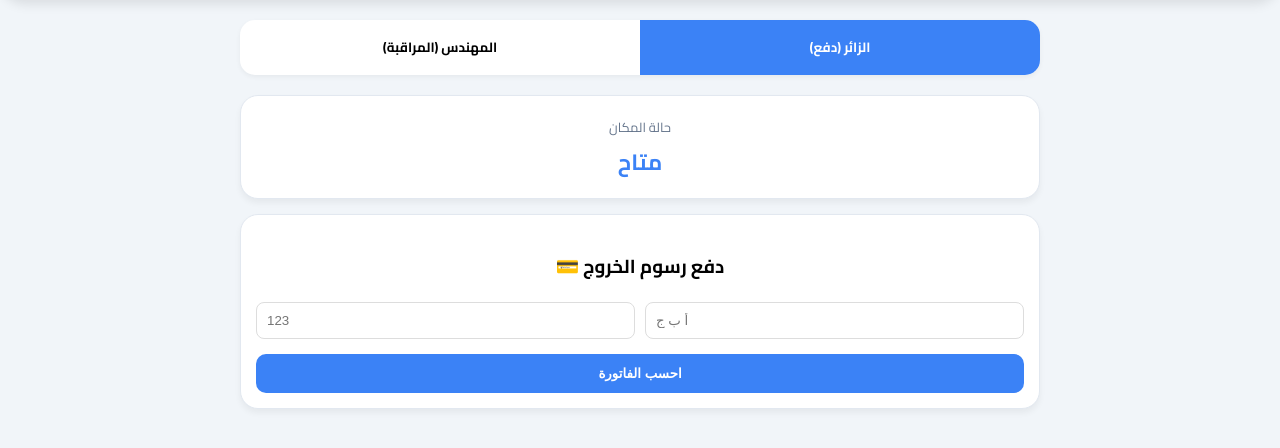
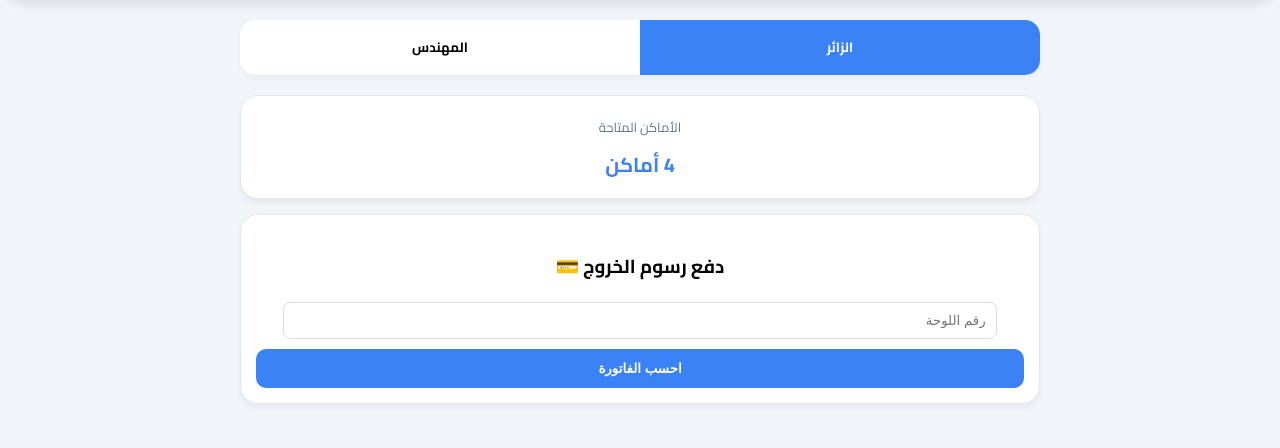
Before and after one commit to omarshaker10/Smart-Parking, a Flask app: page / in a window 1280 px wide. Shown: the part 116-564 px from the top of the page. Run offline with Flask 3, Linux system fonts and the light colour scheme.

Commit message:
Update index.html

```diff
--- a/templates/index.html
+++ b/templates/index.html
@@ -3,7 +3,7 @@
 <head>
     <meta charset="UTF-8">
     <meta name="viewport" content="width=device-width, initial-scale=1.0">
-    <title>Smart City Parking - Engineering Pro</title>
+    <title>Smart Garage Pro</title>
     <link href="https://fonts.googleapis.com/css2?family=Cairo:wght@400;700&display=swap" rel="stylesheet">
     <style>
         :root { --primary: #0f172a; --accent: #3b82f6; --danger: #ef4444; --success: #10b981; --bg: #f1f5f9; }
@@ -12,14 +12,11 @@
         .container { max-width: 800px; margin: auto; padding: 20px; }
         .sensor-grid { display: grid; grid-template-columns: 1fr 1fr; gap: 15px; margin-top: 15px; }
         .card { background: white; padding: 15px; border-radius: 18px; box-shadow: 0 4px 6px rgba(0,0,0,0.05); text-align: center; border: 1px solid #e2e8f0; }
-        .val { font-size: 22px; font-weight: bold; color: var(--accent); display: block; }
+        .val { font-size: 20px; font-weight: bold; color: var(--accent); display: block; margin-top: 5px; }
         .label { font-size: 13px; color: #64748b; }
         #loginOverlay { position: fixed; top: 0; left: 0; width: 100%; height: 100%; background: rgba(15, 23, 42, 0.95); display: flex; align-items: center; justify-content: center; z-index: 1000; color: white; display: none; }
         .login-box { background: #1e293b; padding: 30px; border-radius: 20px; text-align: center; width: 80%; max-width: 350px; }
         .pass-input { width: 100%; padding: 12px; margin: 15px 0; border-radius: 10px; border: none; text-align: center; font-size: 18px; }
-        table { width: 100%; border-collapse: collapse; margin-top: 10px; font-size: 14px; }
-        th { background: #f8fafc; color: #64748b; padding: 10px; border-bottom: 2px solid #edf2f7; }
-        td { padding: 10px; border-bottom: 1px solid #edf2f7; color: #1e293b; }
         .nav-bar { display: flex; background: white; border-radius: 15px; margin-bottom: 20px; overflow: hidden; box-shadow: 0 2px 5px rgba(0,0,0,0.05); }
         .nav-item { flex: 1; padding: 15px; border: none; background: none; font-family: 'Cairo'; cursor: pointer; font-weight: bold; }
         .nav-item.active { background: var(--accent); color: white; }
@@ -48,21 +45,18 @@
 
 <div class="container">
     <div class="nav-bar">
-        <button id="userTab" class="nav-item active" onclick="showUser()">الزائر (دفع)</button>
-        <button id="adminTab" class="nav-item" onclick="askForPass()">المهندس (المراقبة)</button>
+        <button id="userTab" class="nav-item active" onclick="showUser()">الزائر</button>
+        <button id="adminTab" class="nav-item" onclick="askForPass()">المهندس</button>
     </div>
 
     <div id="userSection">
         <div class="card" style="margin-bottom: 15px;">
-            <span class="label">حالة المكان</span>
-            <span id="parkingSlots" class="val">جاري التحميل...</span>
+            <span class="label">الأماكن المتاحة</span>
+            <span id="parkingSlots" class="val">--</span>
         </div>
         <div class="card">
             <h3>دفع رسوم الخروج 💳</h3>
-            <div style="display:flex; gap:10px; direction:ltr; margin-bottom:15px;">
-                <input type="number" id="pNum" placeholder="123" style="flex:1; padding:10px; border-radius:8px; border:1px solid #ddd;">
-                <input type="text" id="pLet" placeholder="أ ب ج" style="flex:1; padding:10px; border-radius:8px; border:1px solid #ddd;">
-            </div>
+            <input type="number" id="pNum" placeholder="رقم اللوحة" style="width: 90%; padding: 10px; margin-bottom:10px; border-radius:8px; border:1px solid #ddd;">
             <button class="btn-main" onclick="calculateInvoice()">احسب الفاتورة</button>
             <div id="invoiceResult"></div>
         </div>
@@ -75,83 +69,69 @@
             <div class="card"><span class="label">💨 الغاز</span><span id="gasVal" class="val">--</span></div>
             <div class="card"><span class="label">💡 LDR</span><span id="ldrVal" class="val">--</span></div>
         </div>
-        <div id="fireStatus" class="fire-alert no-fire">حالة الحريق: آمن ✅</div>
-
-        <div class="card" style="margin-top: 15px;">
-            <h4 style="margin:0 0 10px 0; text-align: right;">🎥 سجل آخر السيارات</h4>
-            <table>
-                <thead><tr><th>اللوحة</th><th>النوع</th><th>الوقت</th></tr></thead>
-                <tbody id="carLogs"></tbody>
-            </table>
-        </div>
+        <div id="fireStatus" class="fire-alert no-fire">حالة الغاز: آمن ✅</div>
     </div>
 </div>
 
 <script>
     const PASS = "123";
 
-    // دالة جلب البيانات من السيرفر وتحديث الواجهة
     async function fetchLiveData() {
         try {
             const response = await fetch('/api/status');
             const data = await response.json();
 
-            // تحديث البيانات الحقيقية
-            document.getElementById('parkingSlots').innerText = data.slot_is_busy ? "ممتلئ (مشغول)" : "متاح";
-            document.getElementById('tempVal').innerText = data.temperature + "°C";
-            document.getElementById('humVal').innerText = data.humidity + "%";
-            document.getElementById('gasVal').innerText = data.gas_percentage + " ppm";
+            // الغاز بنسبة مئوية
+            let gasPercent = ((data.gas_percentage / 500) * 100).toFixed(1);
+            document.getElementById('gasVal').innerText = gasPercent + "%";
+
+            // الأماكن (تبدأ من 4 وتنقص)
+            let availableSlots = data.slot_is_busy ? 3 : 4;
+            let slotEl = document.getElementById('parkingSlots');
+            slotEl.innerText = availableSlots + " أماكن";
+            slotEl.style.color = (availableSlots === 0) ? "red" : "#3b82f6";
+
+            // تنبيه الخطر
+            let fireStatus = document.getElementById('fireStatus');
+            if(parseFloat(gasPercent) > 30 || data.flame_detected) {
+                fireStatus.innerText = "⚠️ خطر: مستوى الغاز مرتفع!";
+                fireStatus.className = "fire-alert fire-active";
+            } else {
+                fireStatus.innerText = "حالة الغاز: آمن ✅";
+                fireStatus.className = "fire-alert no-fire";
+            }
+
+            document.getElementById('tempVal').innerText = (data.temperature || 0).toFixed(1) + "°C";
+            document.getElementById('humVal').innerText = (data.humidity || 0).toFixed(1) + "%";
             document.getElementById('ldrVal').innerText = data.ldr_is_night ? "ليل" : "نهار";
             document.getElementById('dayNightStatus').innerText = data.ldr_is_night ? "🌙 الوقت الآن: ليلاً" : "☀️ الوقت الآن: نهاراً";
-
-            // تحديث حالة الحريق
-            let fire = document.getElementById('fireStatus');
-            if(data.flame_detected) {
-                fire.innerText = "🔥 خطر حريق!";
-                fire.className="fire-alert fire-active";
-            } else {
-                fire.innerText = "حالة الحريق: آمن ✅";
-                fire.className="fire-alert no-fire";
-            }
-        } catch (e) { console.error("Error updating data", e); }
+        } catch (e) { console.error("Error", e); }
     }
 
-    // تحديث البيانات تلقائياً كل ثانيتين
     setInterval(fetchLiveData, 2000);
     window.onload = fetchLiveData;
 
-    // دوال التنقل
     function askForPass() { document.getElementById('loginOverlay').style.display = 'flex'; }
     function checkPassword() {
         if(document.getElementById('adminPass').value === PASS) {
             document.getElementById('loginOverlay').style.display = 'none';
-            showAdmin();
-        } else { alert("خطأ!"); }
+            document.getElementById('userSection').style.display = 'none';
+            document.getElementById('adminSection').style.display = 'block';
+            document.getElementById('adminTab').classList.add('active');
+            document.getElementById('userTab').classList.remove('active');
+        } else { alert("كلمة السر خطأ!"); }
     }
     function goBackToUser() { document.getElementById('loginOverlay').style.display = 'none'; showUser(); }
     function showUser() {
         document.getElementById('userSection').style.display = 'block';
         document.getElementById('adminSection').style.display = 'none';
-        document.getElementById('userTab').classList.add.apply(document.getElementById('userTab').classList, ['active']);
+        document.getElementById('userTab').classList.add('active');
         document.getElementById('adminTab').classList.remove('active');
     }
-    function showAdmin() {
-        document.getElementById('userSection').style.display = 'none';
-        document.getElementById('adminSection').style.display = 'block';
-        document.getElementById('adminTab').classList.add('active');
-        document.getElementById('userTab').classList.remove('active');
-    }
-
     function calculateInvoice() {
-        const letters = document.getElementById('pLet').value;
-        const numbers = document.getElementById('pNum').value;
-        if (!letters || !numbers) return alert("اكمل البيانات");
-        const price = (Math.random() * 50 + 10).toFixed(2);
-        document.getElementById('invoiceResult').innerHTML = `
-            <div style="background:#f1f5f9; padding:10px; border-radius:10px; margin-top:10px; border-right:4px solid #3b82f6;">
-                إيصال السيارة: <strong>${letters} ${numbers}</strong><br>
-                المبلغ المطلوب: <strong style="color:#10b981;">${price} ج.م</strong>
-            </div>`;
+        const num = document.getElementById('pNum').value;
+        if (!num) return alert("اكتب رقم اللوحة");
+        document.getElementById('invoiceResult').innerHTML = `<p style="color:green">الفاتورة: ${(Math.random()*50).toFixed(2)} ج.م</p>`;
     }
 </script>
 </body>
```
